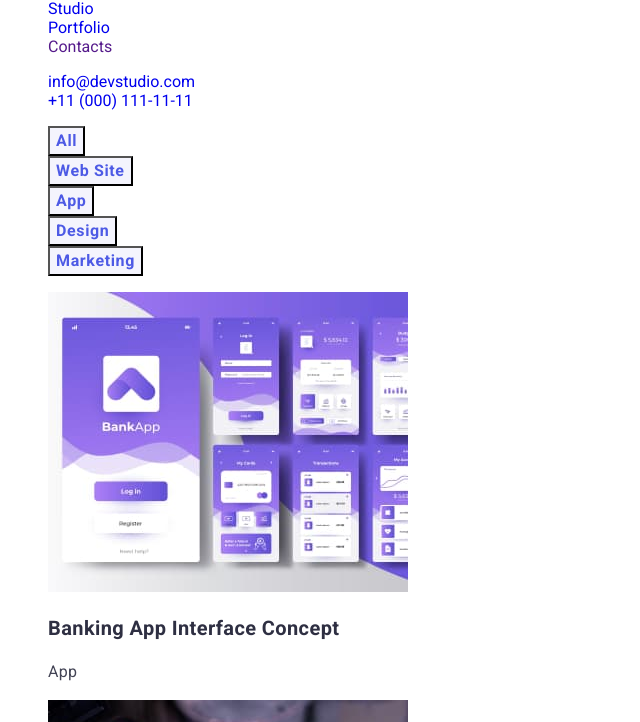
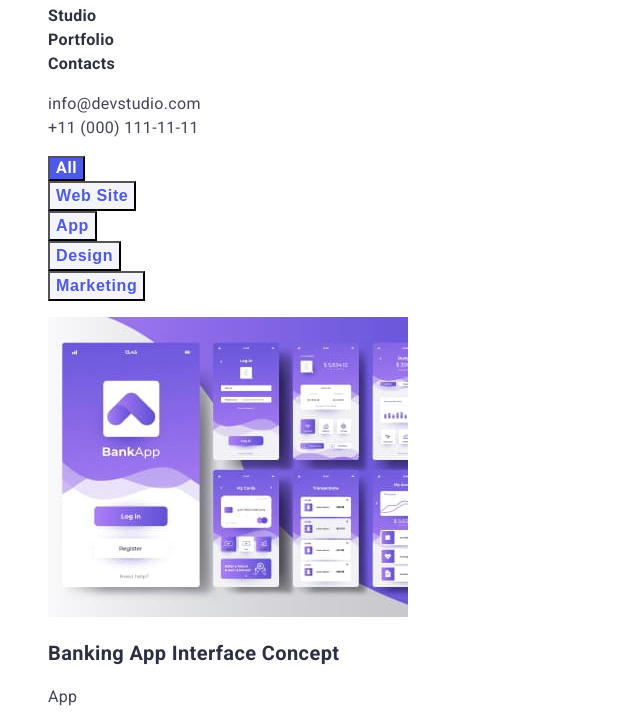
Before and after one commit to Dmytro-Kyianov/goit-markup-hw-03., a plain HTML site: page portfolio.html in a window 1280 px wide. Shown: the part 44-766 px from the top of the page, without its empty margins (0-640 px from the left). Drawn offline with Linux system fonts and the light colour scheme.

Commit message:
After mentor's comments

```diff
--- a/css/styles.css
+++ b/css/styles.css
@@ -78,9 +78,6 @@ body {
 }
 
 .contact-navigation-link {
-  font-family: "Roboto";
-  font-style: normal;
-  font-weight: 400;
   line-height: 1.5;
   letter-spacing: 0.02em;
 
@@ -148,7 +145,7 @@ body {
   color: var(--main-color);
 }
 
-/* -- tesm -- */
+/* -- team -- */
 
 .team {
   background-color: var(--main-team-color);
@@ -190,8 +187,6 @@ body {
 /* -- portfolio -- */
 
 .filter-button {
-  font-family: inherit;
-  font-style: normal;
   font-weight: 600;
   font-size: 16px;
   line-height: 1.5;
--- a/portfolio.html
+++ b/portfolio.html
@@ -19,30 +19,30 @@
     <!-- header -->
     <header class="page-header">
       <nav class="header-navigation">
-        <a href="/" class="header-logo-beginning link"
-          >Web<span class="header-logo-end link">Studio</span></a
+        <a href="/" class="header-logo-first link"
+          >Web<span class="header-logo-second link">Studio</span></a
         >
-        <ul class="site-nav list">
-          <li class="site-nav-items">
-            <a href="index.html" class="site-nav-link link">Studio</a>
+        <ul class="site-navigation list">
+          <li class="site-navigation-items">
+            <a href="index.html" class="site-navigation-link link">Studio</a>
           </li>
-          <li class="site-nav-items">
-            <a href="/" class="site-nav-link link">Portfolio</a>
+          <li class="site-navigation-items">
+            <a href="#" class="site-navigation-link link">Portfolio</a>
           </li>
-          <li class="site-nav-items">
-            <a href="" class="site-nav-link link">Contacts</a>
+          <li class="site-navigation-items">
+            <a href="#" class="site-navigation-link link">Contacts</a>
           </li>
         </ul>
       </nav>
 
-      <ul class="auth-nav list">
-        <li class="auth-nav-items">
-          <a href="mailto:info@devstudio.com" class="auth-nav-link link"
+      <ul class="contact-navigation list">
+        <li class="contact-navigation-items">
+          <a href="mailto:info@devstudio.com" class="contact-navigation-link link"
             >info@devstudio.com</a
           >
         </li>
-        <li class="auth-nav-items">
-          <a href="tel:+11(000)1111111" class="auth-nav-link link"
+        <li class="contact-navigation-items">
+          <a href="tel:+110001111111" class="contact-navigation-link link"
             >+11 (000) 111-11-11</a
           >
         </li>
@@ -55,7 +55,7 @@
         <h2 class="visually-hidden">Portfolio</h2>
         <ul class="filter-list list">
           <li class="filter-item">
-            <button type="button" class="filter-button cursor">All</button>
+            <button type="button" class="main-button cursor">All</button>
           </li>
           <li class="filter-item">
             <button type="button" class="filter-button cursor">Web Site</button>
@@ -70,9 +70,6 @@
             <button type="button" class="filter-button cursor">Marketing</button>
           </li>
         </ul>
-      </section>
-    </main>
-
         <ul class="portfolio-list list">
           <li class="portfolio-item">
             <img src="./images/portfolio-img1.jpg" alt="interface concept" width="360">
@@ -120,11 +117,13 @@
             <p class="text">Web Site</p>
           </li>
         </ul>
+      </section>
+    </main>
 
     <!-- footer -->
     <footer class="footer">
-      <a href="/" class="footer-logo-beginnig link"
-        >Web<span class="footer-logo-end link">Studio</span></a
+      <a href="/" class="footer-logo-first link"
+        >Web<span class="footer-logo-second link">Studio</span></a
       >
       <p class="footer-text">
         Increase the flow of customers and sales for your business with digital
```
Also changed, not shown: index.html (+3 -3 lines). Lines whose indentation alone changed are shown as unchanged.
